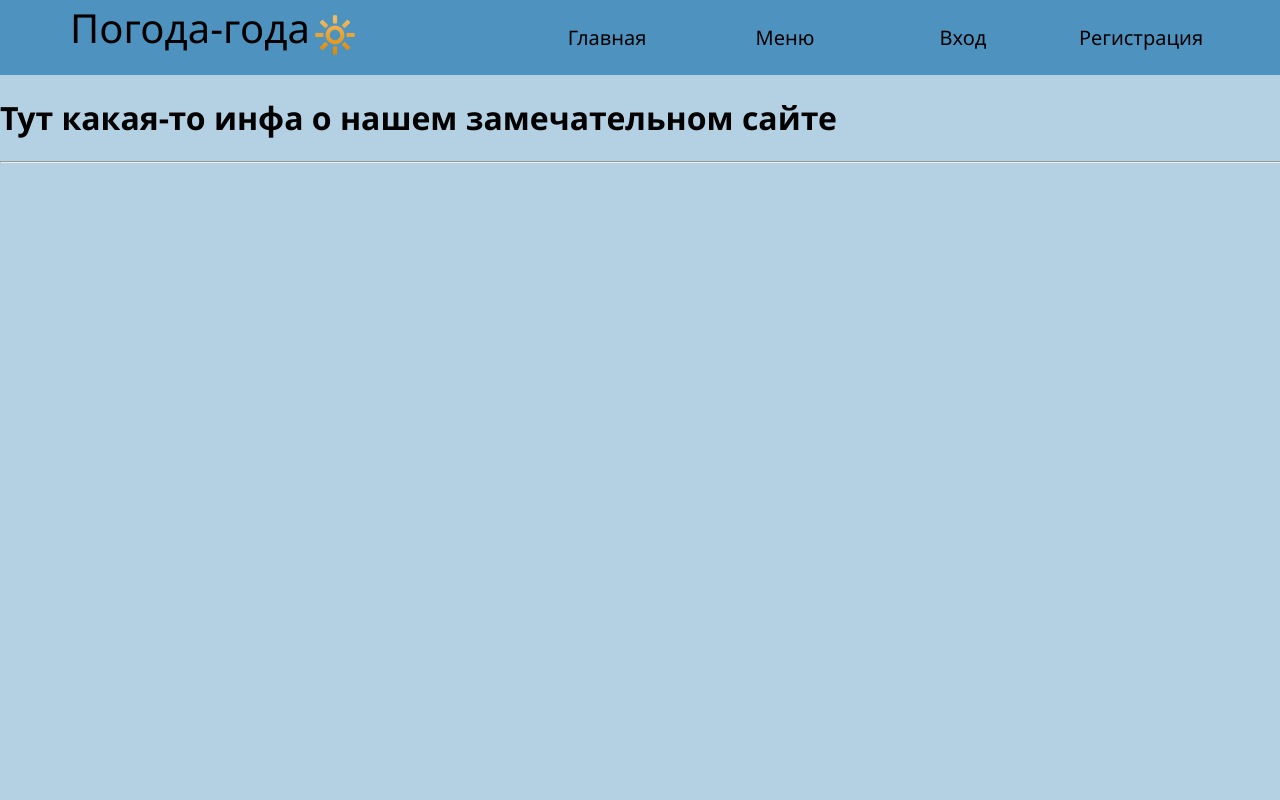
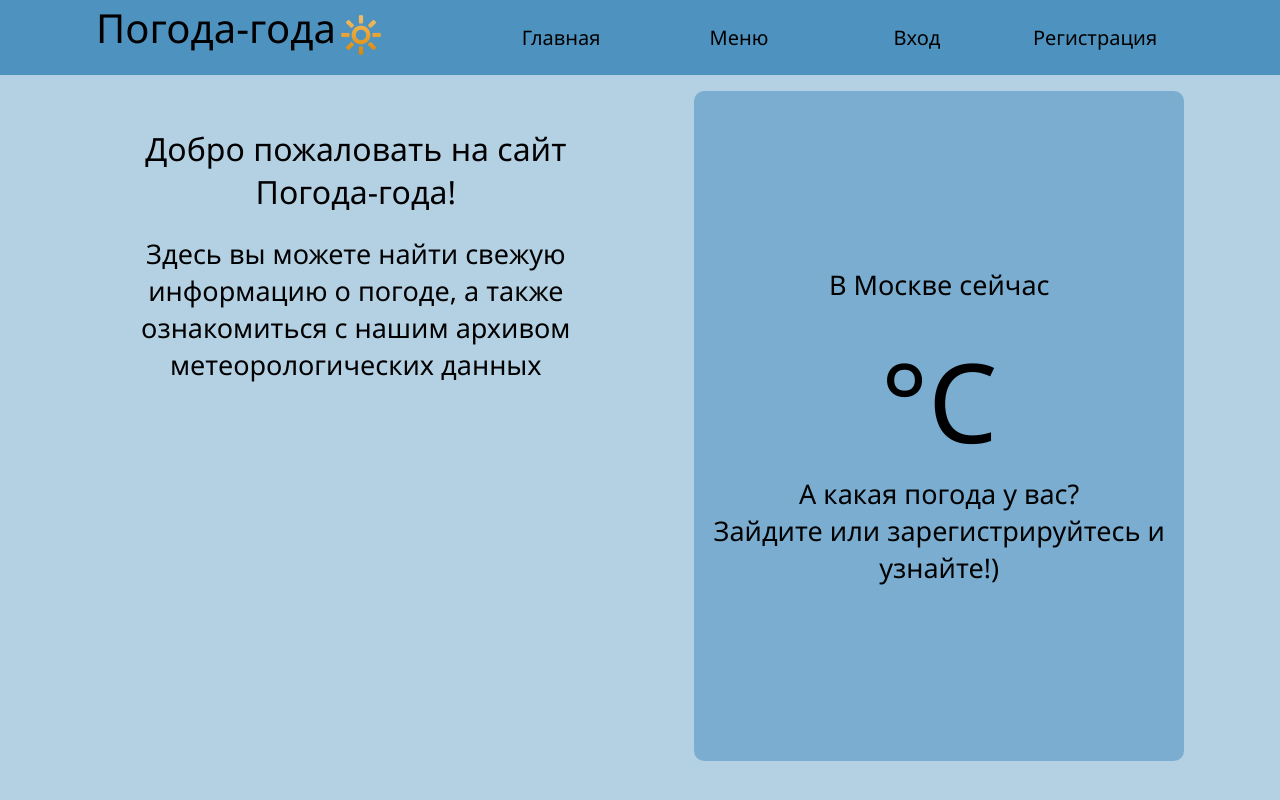
Before and after one commit to JustBlood/weathermodule, a Django app: page / in a window 1280 px wide; the page is wider, and only the part inside the window is pictured. Run offline with Django 4.2, Linux system fonts and the light colour scheme; data that the repository does not hold is empty.

Commit message:
доделали стили

```diff
--- a/weathermodule/weather/static/css/style.css
+++ b/weathermodule/weather/static/css/style.css
@@ -5,7 +5,7 @@
 
 }
 #block-body {
-    width: 1500px;
+    width: 85%;
     margin: 0px auto;
     height: auto;
 }
@@ -15,24 +15,25 @@
     margin: 0px;
     padding: 0px;
 }
+#block-header{
+    width: 85%;
+    margin: 0px auto;
+}
 .logo {
     height: 75px;
     float: left;
-    margin-left: 50px;
 }
 .logo img {
     float:right;
     margin-top: 10px;
 }
 .logo span {
-    margin-left: 20px;
     font-family: 'Segoe UI', Tahoma, Geneva, Verdana, sans-serif;
     font-size: 40px;
 }
 .top-menu {
     height: 75px;
     float: right;
-    margin-right: 50px;
     margin-top: 0px;
     list-style: none;
 }
@@ -123,8 +124,9 @@
     font-family: inherit;
     margin-top: auto;
     margin-bottom: auto;
+    margin: auto 5px;
 }
-#myBtn:hover {
+.btn:hover {
     transition: all 0.5s ease;
     background-color: #a289ff;
 }
@@ -135,10 +137,6 @@
     padding-top: 10px;
 }
 
-#add_meteo_btn{
-    margin-right: 200px;
-}
-
 #container-my-stations{
     width: 100%;
     display: flex;
@@ -147,6 +145,57 @@
 
 .form-container{
     display: flex;
-    align: center;
-    padding: 10px;
+    margin: 15px auto;
 }
+
+h1, h2, h3{
+    font-weight:normal;
+}
+.welcome{
+    width: 45%;
+    padding: 15px;
+    text-align: center;
+    float: left;
+    margin: auto;
+}
+.conteiner-home{
+    width: 100%;
+    height: 80vh;
+    padding: 15px;
+    background-color: #4e92c08f;
+    text-align: center;
+    border-radius: 10px;
+    float: right;
+    margin: auto;
+    display: flex;
+}
+#in{
+    margin: auto;
+}
+.conteiner-home span{
+    font-size: 110px;
+    font-weight: lighter;
+    margin:auto;
+}
+.conteiner-home p, .welcome p{
+    font-size: 27px;
+    margin:auto;
+}
+#wrapper {
+    display: flex;
+    width: 45%;
+    height: 80vh;
+    float:  right;
+}
+
+select {
+  font: inherit;
+  letter-spacing: inherit;
+  word-spacing: inherit;
+  min-width: 100px;
+  max-height: 50px;
+  padding: 6px 16px;
+  border-radius: 5px;
+  background-color: #3f89bb63;
+
+}
--- a/weathermodule/weather/templates/registration/login.html
+++ b/weathermodule/weather/templates/registration/login.html
@@ -1,7 +1,7 @@
 {% extends 'base.html' %}
 
 {% block content %}
-    <h1>Login</h1>
+    <h1>Вход</h1>
     <hr>
 
     {% if form.errors %}
@@ -11,9 +11,9 @@
     <form action="{% url 'login' %}" method="post">
         {{form}}
         {% csrf_token %}
-        <button type="submit" class="btn btn-success">submit</button>
+        <button type="submit" class="btn btn-success">Войти</button>
     </form>
 
-    <a href="{% url 'password_reset' %}">Forgot password?</a>
+    <a href="{% url 'password_reset' %}">Забыли пароль?</a>
 
 {% endblock %}
--- a/weathermodule/weather/templates/registration/register.html
+++ b/weathermodule/weather/templates/registration/register.html
@@ -1,13 +1,13 @@
 {% extends 'base.html' %}
 
 {% block content %}
-<h1>Register</h1>
+<h1>Регистрация</h1>
 <hr>
 
     <form action="{% url 'register' %}" method="post">
         {{ form }}
         {% csrf_token %}
-        <button type="submit" class="btn btn-success">submit</button>
+        <button type="submit" class="btn btn-success">Зарегистрироваться</button>
     </form>
 
 {% endblock %}
--- a/weathermodule/weather/templates/weather/base.html
+++ b/weathermodule/weather/templates/weather/base.html
@@ -12,6 +12,7 @@
 <body>
 
 <header>
+    <div id="block-header">
     <div class="logo">
         <span>Погода-года</span>
         <img src="{% static 'img/logo1.png'%}">
@@ -32,6 +33,7 @@
             {% endif %}
         </ul>
     </nav>
+    </div>
 </header>
 
 <div id="block-body">
--- a/weathermodule/weather/templates/weather/home.html
+++ b/weathermodule/weather/templates/weather/home.html
@@ -1,6 +1,21 @@
 {% extends 'base.html' %}
 
 {% block content %}
-<h1>Тут какая-то инфа о нашем замечательном сайте</h1>
-<hr>
+
+    <div class="welcome">
+        <h1>Добро пожаловать на сайт Погода-года!</h1>
+        <p>Здесь вы можете найти свежую информацию о погоде, а также ознакомиться с нашим архивом метеорологических данных</p>
+    </div>
+
+    <div id="wrapper">
+        <div class="conteiner-home">
+            <div id="in">
+                <p>В Москве сейчас</p>
+                <br>
+                <span> <!--цифра как-то подгружается--> {{temp_moscow}}&deg;C </span>
+                <br>
+                <p>А какая погода у вас? <br> Зайдите или зарегистрируйтесь и узнайте!)</p>
+            </div>
+        </div>
+    </div>
 {% endblock %}
--- a/weathermodule/weather/templates/weather/my_stations.html
+++ b/weathermodule/weather/templates/weather/my_stations.html
@@ -24,11 +24,11 @@
             <form action="" method="post">
                 {% csrf_token %}
 
-
                 <input type="submit" class="btn" value="Удалить из моих метеостанций" name="delete_{{station.pk}}">
 
             </form>
         </li>
+    <hr>
     {% endfor %}
 </ul>
 {% else %}
--- a/weathermodule/weather/templates/weather/station.html
+++ b/weathermodule/weather/templates/weather/station.html
@@ -20,7 +20,7 @@
             <option label="Влажность" value="humair"></option>
             <option label="Уровень света" value="photolight"></option>
         </select>
-        <input type="submit">
+        <input type="submit" class="btn">
     </form>
 
     <p>По месяцам: </p>
@@ -41,7 +41,7 @@
             <option label="Влажность" value="humair"></option>
             <option label="Уровень света" value="photolight"></option>
         </select>
-        <input type="submit" value="Выбрать">
+        <input type="submit" value="Выбрать" class="btn">
     </form>
 
 </div>
--- a/weathermodule/weather/urls.py
+++ b/weathermodule/weather/urls.py
@@ -4,7 +4,7 @@
 
 urlpatterns = [
 
-    path('', TemplateView.as_view(template_name='home.html'), name='home'),
+    path('', HomeView.as_view(), name='home'),
 
     path('weather/post_indicators/', add_indicators, name='add_indicators'),
 
--- a/weathermodule/weather/views.py
+++ b/weathermodule/weather/views.py
@@ -1,12 +1,12 @@
 import datetime
-import json
+import requests
 from calendar import monthrange
 
 from django.contrib.auth import authenticate, login, get_user_model
 from django.contrib.auth.tokens import default_token_generator as token_generator
 from django.contrib.auth.views import LoginView
 from django.core.exceptions import ValidationError
-from django.http import JsonResponse, HttpResponse
+from django.http import JsonResponse
 from django.shortcuts import render, redirect
 from django.utils.http import urlsafe_base64_decode
 from django.views import View
@@ -24,10 +24,22 @@
     form_class = MyAuthenticationForm
 
 
+class HomeView(TemplateView):
+    template_name = 'home.html'
+    def get(self, request, *args, **kwargs):
+        lat = 55.755826
+        lon = 37.6173
+
+        API_key = '5f95ff4264651e11c264acd968607324'
+
+        response = requests.post(
+            url=f'https://api.openweathermap.org/data/2.5/weather?lat={lat}&lon={lon}&appid={API_key}')
+        context = {'temp_moscow': round(response.json()['main']['temp'] - 273)}
+        return self.render_to_response(context)
+
 class StationMonthView(TemplateView):
     template_name = 'station_month.html'
     def get(self, request, *args, **kwargs):
-        # print(Indicators.objects.values('dt'))
 
         return self.render_to_response(context=kwargs)
 
@@ -169,7 +181,6 @@
 
     def post(self, request):
         for key in request.POST:
-            user = User.objects.get(pk=request.user.pk)
             if key.startswith('delete_'):
                 UserMeteostations.objects.get(user=request.user.pk, meteostation_id=int(key.split('_')[-1])).delete()
             elif key.startswith('add_number_'):
@@ -229,7 +240,6 @@
     @staticmethod
     def get_user(uidb64):
         try:
-            # urlsafe_base64_decode() decodes to bytestring
             uid = urlsafe_base64_decode(uidb64).decode()
             user = User.objects.get(pk=uid)
         except (
```
Also changed, not shown: weathermodule/db.sqlite3.
